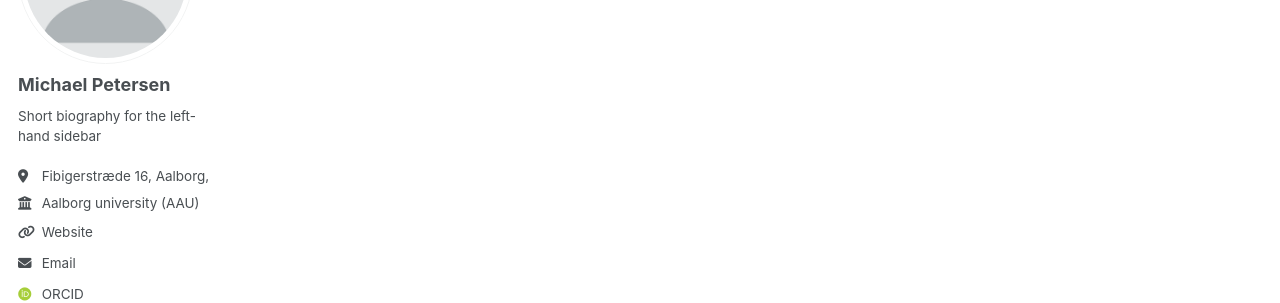
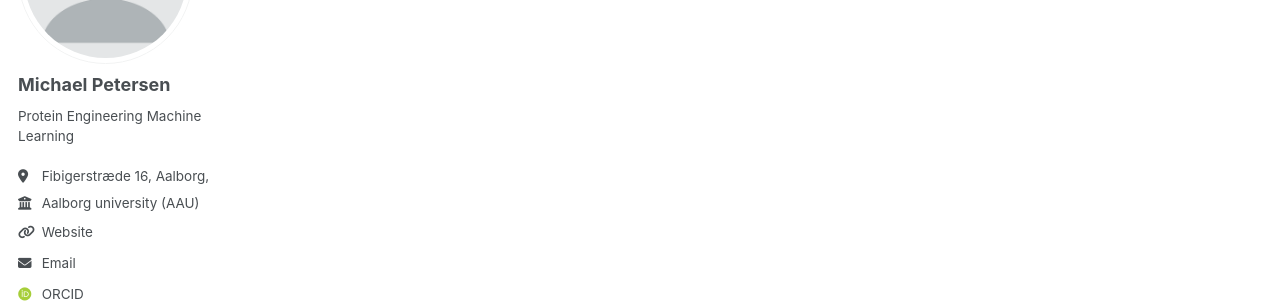
Before and after one commit to michipetersen18-rgb/cv_michael, a Jekyll site: the page built from _pages/about.md, in a window 1280 px wide. Shown: the part 212-515 px from the top of the page. Built offline with Jekyll 4.4.1, drawn with Linux system fonts in a browser that asks for light colours; some web fonts are replaced; a script bundle is joined from its source files by our own code; library files that are not in the unit come from our copies.

Commit message:
Update _config.yml

```diff
--- a/_config.yml
+++ b/_config.yml
@@ -26,7 +26,7 @@ author:
   avatar           : "profile.png"
   name             : "Michael Petersen"
   pronouns         : # example: "she/her"
-  bio              : "Short biography for the left-hand sidebar"
+  bio              : "Protein Engineering Machine Learning"
   location         : "Fibigerstræde 16, Aalborg, Denmark"
   employer         : "Aalborg university (AAU)"
   uri              :  "https://www.mp.aau.dk/"
```
